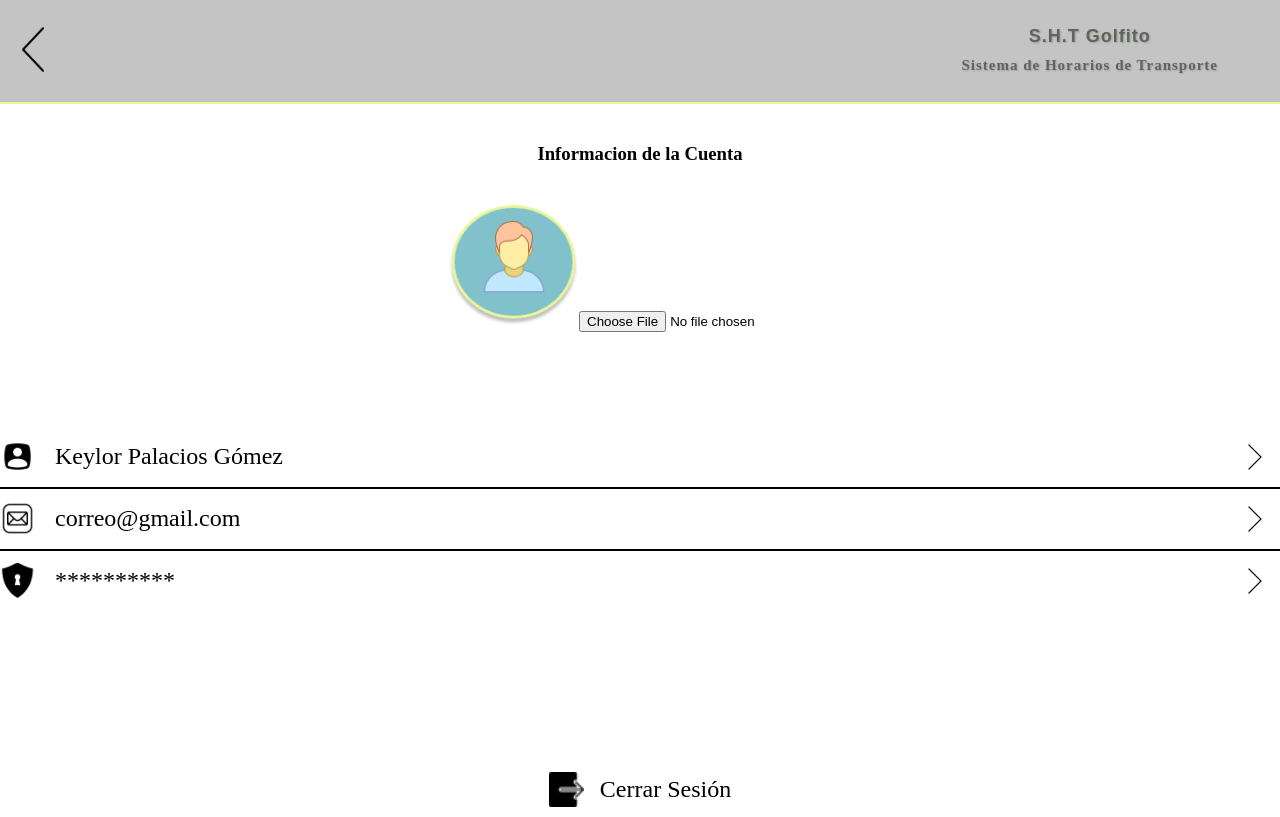
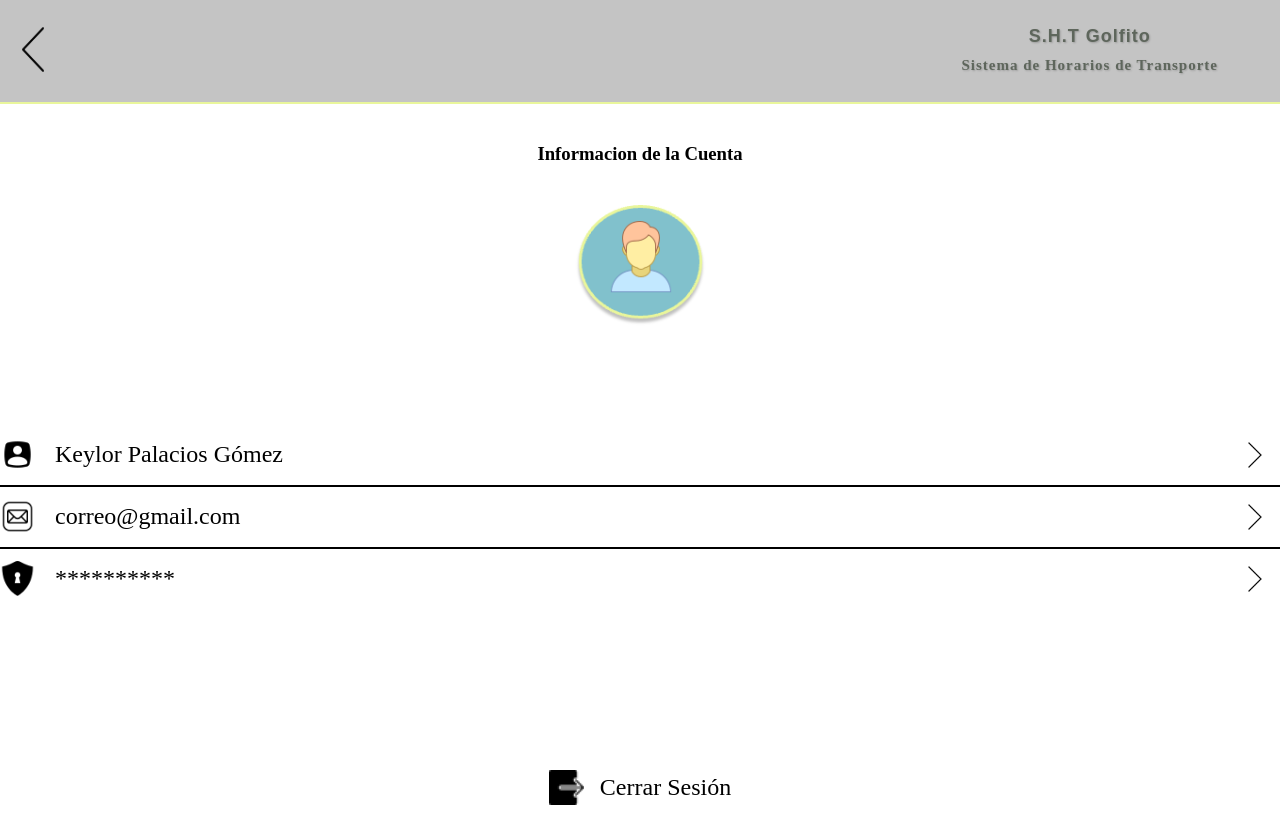
Before and after one commit to Key0817/Proyecto_Lenguajes, a Next.js app: page /configuraciones/editProfile in a window 1280 px wide. Built offline with nearby package versions, Linux system fonts and the light colour scheme.

Commit message:
Funcionalidad de cambiar foto de perfil

```diff
--- a/app/configuraciones/editProfile/page.tsx
+++ b/app/configuraciones/editProfile/page.tsx
@@ -15,6 +15,10 @@ export default function EditProfile() {
         }
     };
 
+    const handleImageClick = () => {
+        document.getElementById('fileInput')?.click();
+    };
+
     return (
         <body className="white-bg">
             <nav className="navbarEF">
@@ -27,12 +31,9 @@ export default function EditProfile() {
 
             <h3 style={{ textAlign: 'center', padding: 20 }}>Informacion de la Cuenta</h3>
 
-            <div className="TOP">
+            <div className="TOP" onClick={handleImageClick}>
                 {selectedImage ? (
-                    <img
-                        src={URL.createObjectURL(selectedImage)}
-                        alt="Imagen de perfil"
-                    />
+                    <img src={URL.createObjectURL(selectedImage)} alt="Imagen de perfil" />
                 ) : (
                     <Image
                         src="/Iconos/Perfil.png"
@@ -41,7 +42,13 @@ export default function EditProfile() {
                         alt="Imagen de perfil predeterminada"
                     />
                 )}
-                <input type="file" accept="image/*" onChange={handleImageChange} />
+                <input
+                    type="file"
+                    accept="image/*"
+                    onChange={handleImageChange}
+                    id="fileInput"
+                    style={{ display: 'none' }}
+                />
             </div>
 
             <div className="MTP">
```
